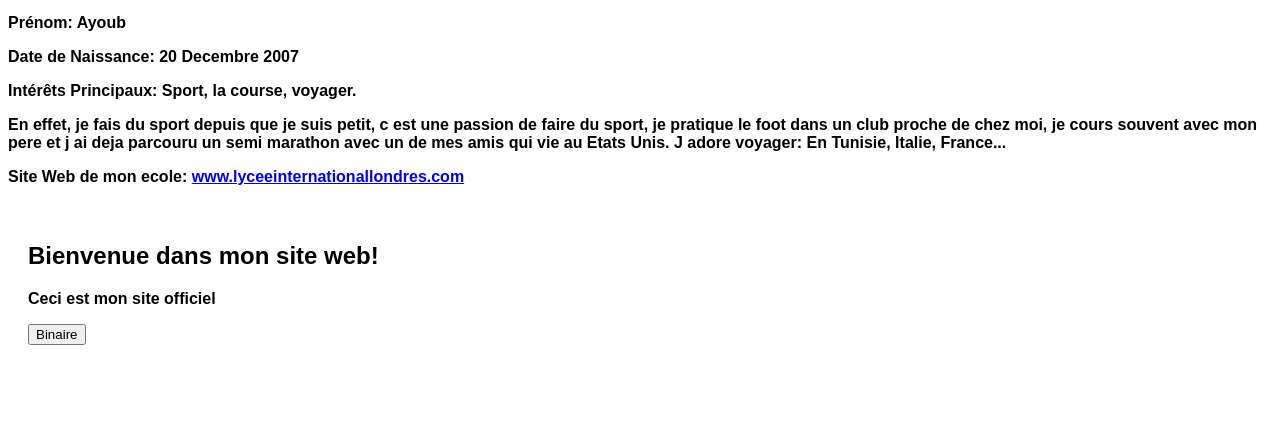
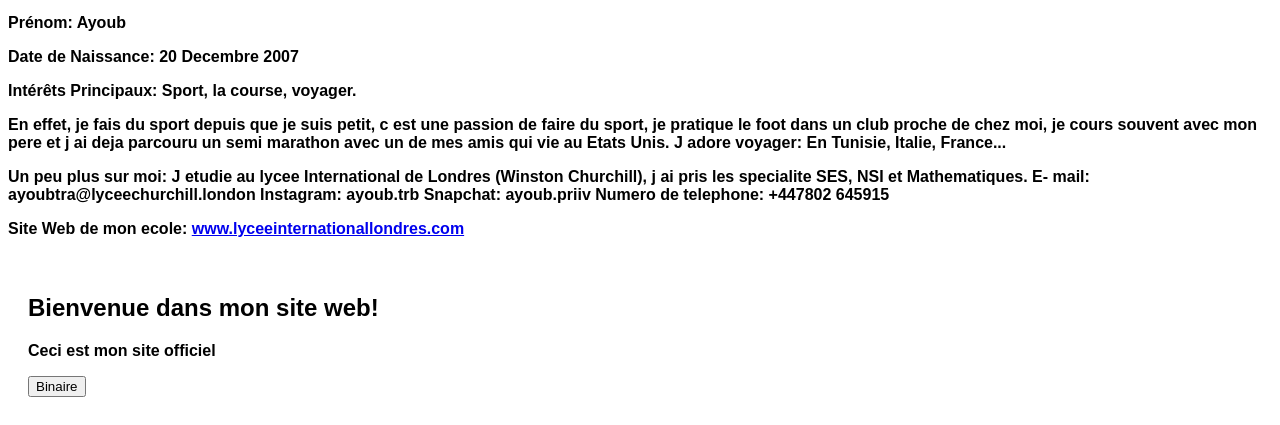
Before and after one commit to Atesi7/html, a plain HTML site: page page.html in a window 1280 px wide. Shown: the part 963-1388 px from the top of the page. Before the commit the page ends 1336 px from the top, so only its background shows below. Drawn offline with Linux system fonts and the light colour scheme.

Commit message:
Update page.html

```diff
--- a/page.html
+++ b/page.html
@@ -44,6 +44,13 @@
         <p><b>Intérêts Principaux: Sport, la course, voyager.</p>
              <p> En effet, je fais du sport depuis que je suis petit, c est une passion de faire du sport,
             je pratique le foot dans un club proche de chez moi, je cours souvent avec mon pere et j ai deja parcouru un semi marathon avec un de mes amis qui vie au Etats Unis. J adore voyager: En Tunisie, Italie, France...
+
+                  <p> Un peu plus sur moi: J etudie au lycee International de Londres (Winston Churchill),  j ai pris les specialite SES, NSI et Mathematiques.
+                      E- mail: ayoubtra@lyceechurchill.london
+                      Instagram: ayoub.trb
+                      Snapchat: ayoub.priiv
+                      Numero de telephone: +447802 645915
+
         </p>
         <p><b>Site Web de mon ecole:</b> <a href="https://www.lyceeinternational.london/">www.lyceeinternationallondres.com</a></p>
 
```
